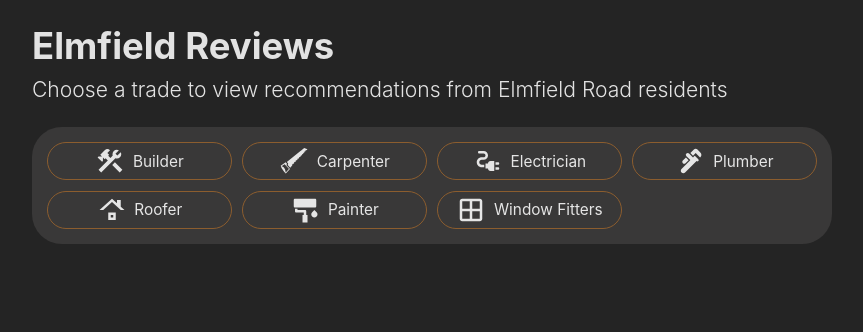
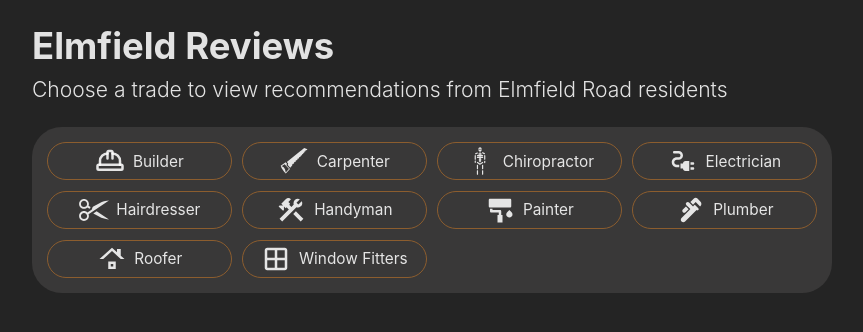
Before and after one commit to LukeTwomey/elmfield-reviews, a React (Vite) app: page / in a window 1280 px wide. Shown: the top 332 px of the page, without its empty margins (208-1071 px from the left). Built offline with nearby package versions, Linux system fonts and the light colour scheme; no server answers.

Commit message:
Add new trades

```diff
--- a/src/components/TradeTiles.tsx
+++ b/src/components/TradeTiles.tsx
@@ -8,25 +8,22 @@ import {
   MdConstruction,
   MdOutlineWindow,
 } from "react-icons/md";
-import {
-  GiGardeningShears,
-  GiKeyLock,
-  GiVacuumCleaner,
-  GiHandSaw,
-} from "react-icons/gi";
+import { GiHandSaw, GiSkeleton } from "react-icons/gi";
 import { RiPaintBrushFill } from "react-icons/ri";
+import { RxScissors } from "react-icons/rx";
+import { LuHardHat } from "react-icons/lu";
 
 const TradeTiles = ({ onClick, selectedTrade }) => {
   const trades = [
-    { trade: "Builder", icon: <MdConstruction /> },
+    { trade: "Builder", icon: <LuHardHat /> },
     { trade: "Carpenter", icon: <GiHandSaw /> },
-    // { trade: "Cleaner", icon: <GiVacuumCleaner /> },
+    { trade: "Chiropractor", icon: <GiSkeleton /> },
     { trade: "Electrician", icon: <MdOutlineElectricalServices /> },
-    // { trade: "Gardener", icon: <GiGardeningShears /> },
-    // { trade: "Locksmith", icon: <GiKeyLock /> },
+    { trade: "Hairdresser", icon: <RxScissors /> },
+    { trade: "Handyman", icon: <MdConstruction /> },
+    { trade: "Painter", icon: <RiPaintBrushFill /> },
     { trade: "Plumber", icon: <MdPlumbing /> },
     { trade: "Roofer", icon: <MdRoofing /> },
-    { trade: "Painter", icon: <RiPaintBrushFill /> },
     { trade: "Window Fitters", icon: <MdOutlineWindow /> },
   ];
 
```
